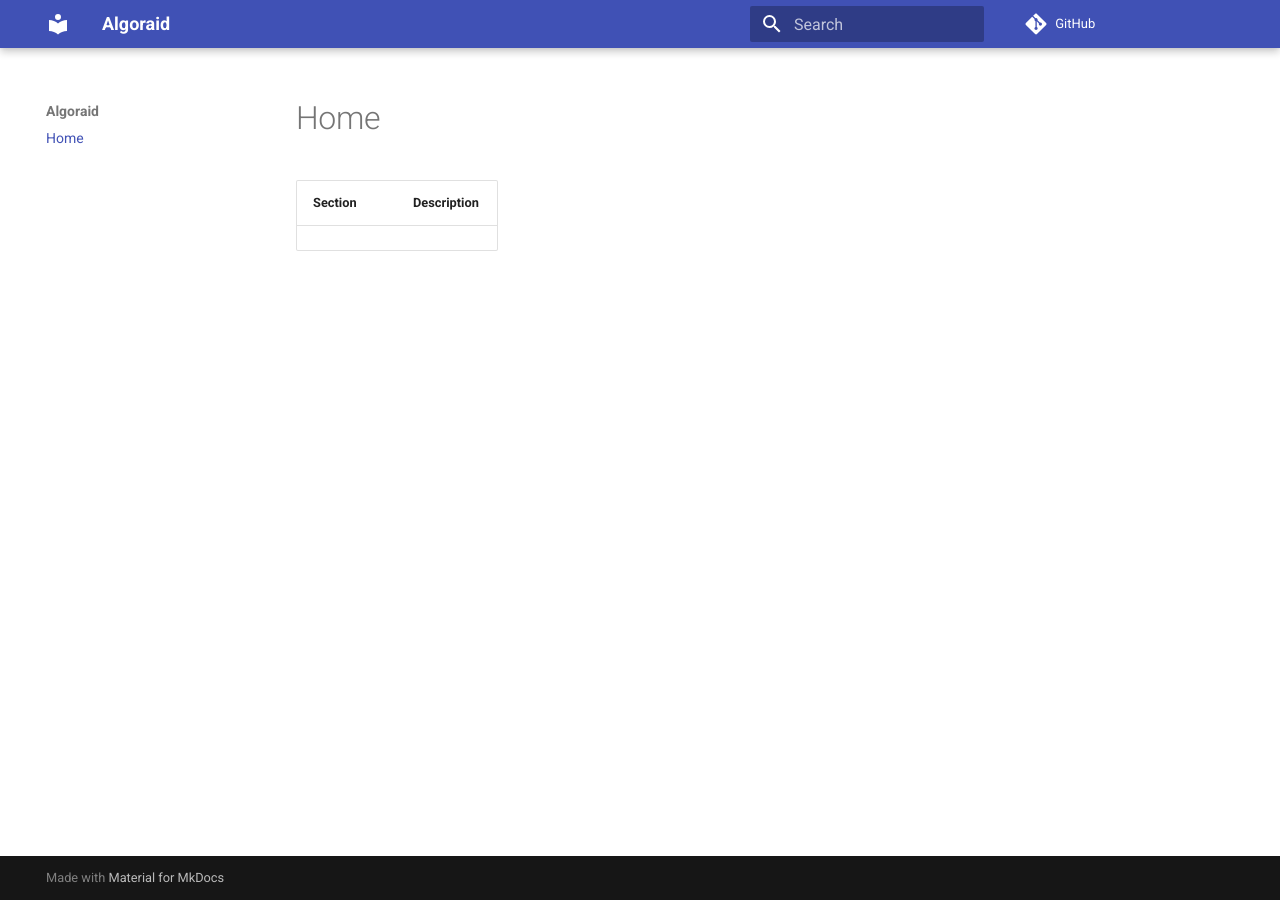
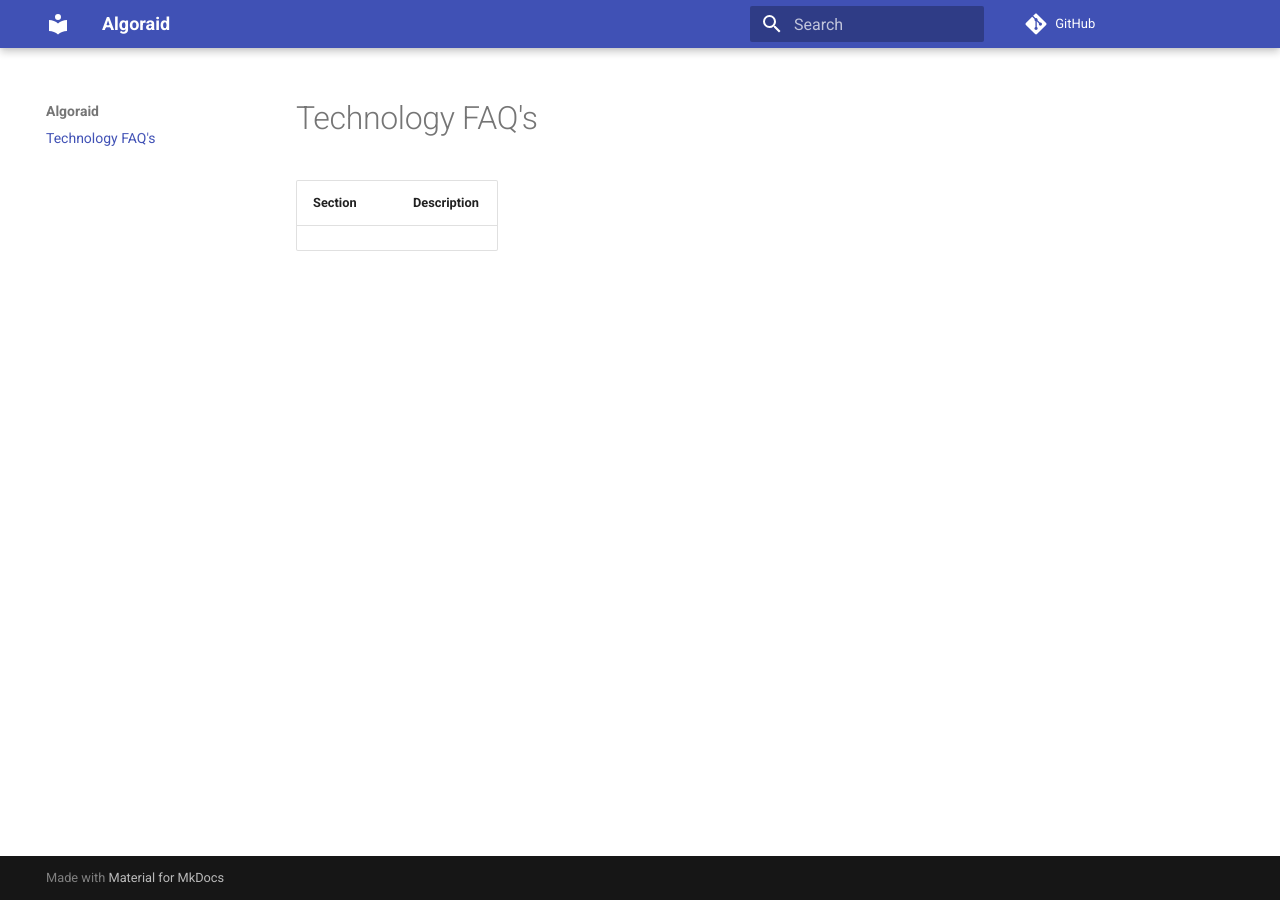
Before and after one commit to xenorbit/faqs, an MkDocs documentation site: the page built from documentation/index.md, in a window 1280 px wide. Built offline with MkDocs 1.6.1 and Material for MkDocs 9.7.7, drawn with Linux system fonts in a browser that asks for light colours; comment, search, counter and statistics services are not loaded.

Commit message:
Update index.md

```diff
--- a/documentation/index.md
+++ b/documentation/index.md
@@ -1,4 +1,4 @@
-# Home
+# Technology FAQ's
 
 
 | Section    | Description                                     |
```
